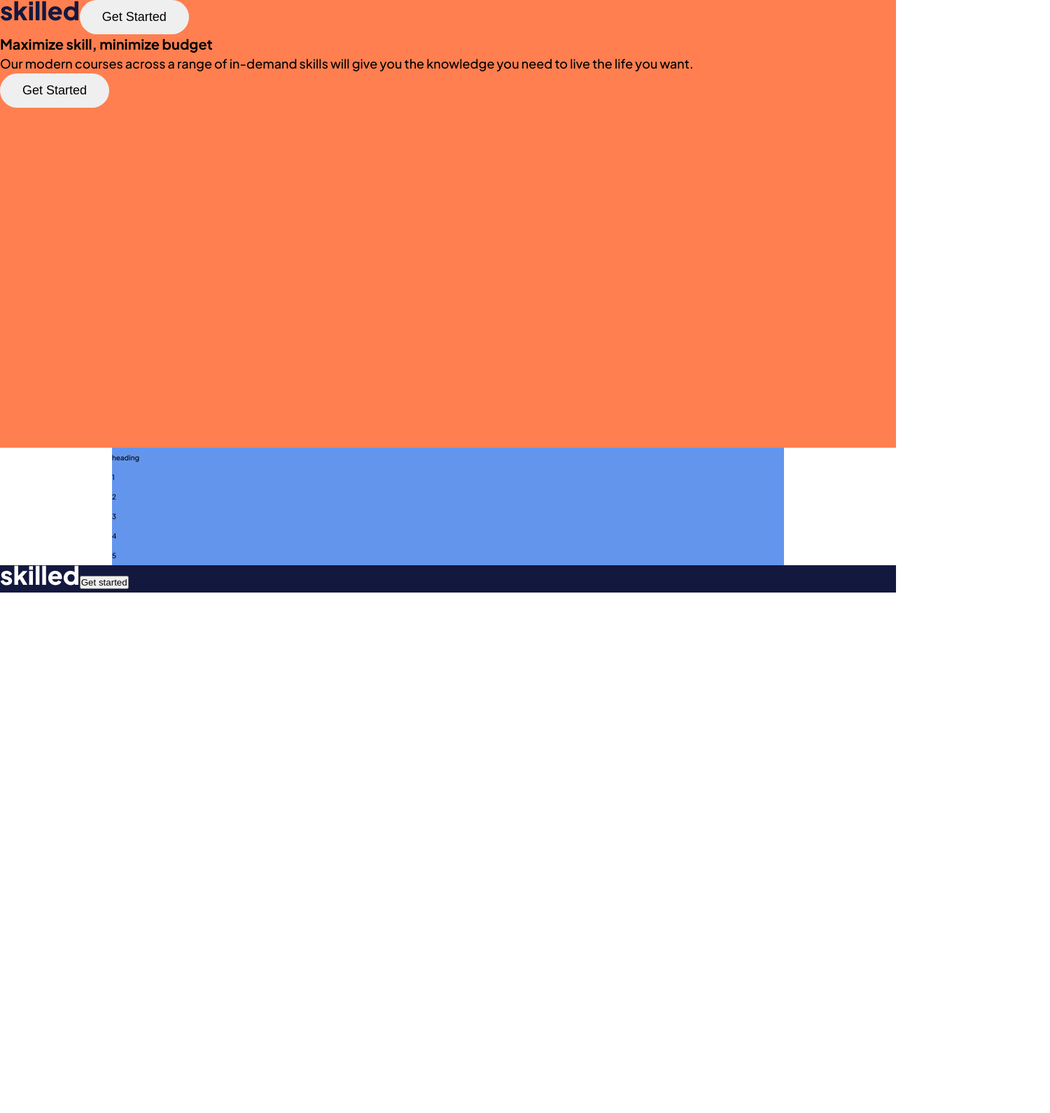
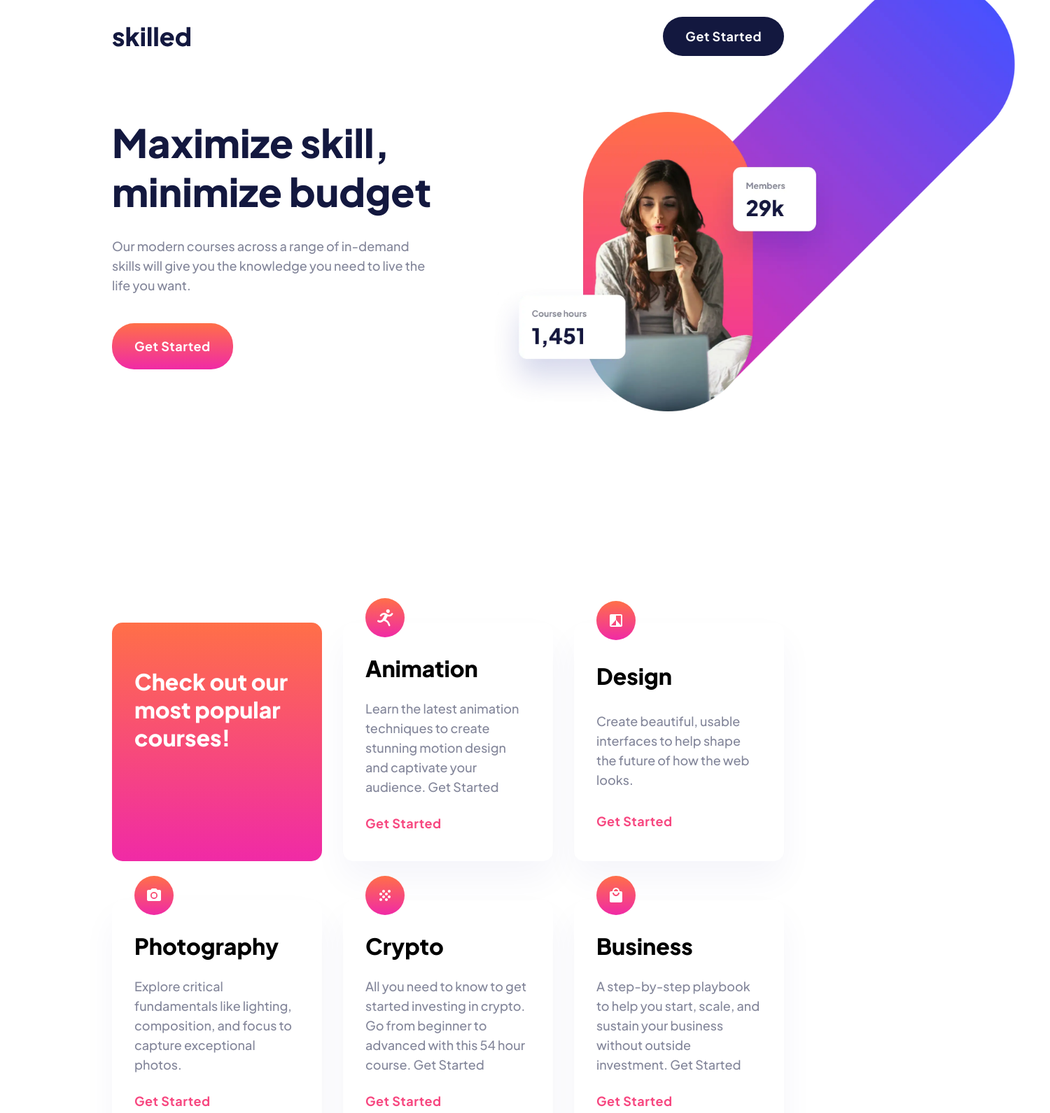
Before and after one commit to pl91/e-learning-landingpage, a website built with Parcel: page src/index.html in a window 1280 px wide. Shown: the top 1591 px of the page at 70% size, 1500 px wide, since content can reach past the window. Before the commit the page ends 847 px from the top, so only its background shows below. Built offline with nearby package versions, Linux system fonts and the light colour scheme.

Commit message:
header, courses, large-screen

```diff
--- a/src/index.html
+++ b/src/index.html
@@ -21,47 +21,88 @@
     <title>Frontend Mentor | Skilled e-learning landing page</title>
   </head>
   <body class="container">
+    <!-- header start -->
     <header class="header">
       <img src="./assets/logo-dark.svg" alt="logo" class="header__logo" />
-      <button class="btn header__btn">Get Started</button>
+      <button class="btn btn--1">Get Started</button>
       <div class="header__heading">
-        <h1 class="heading-1">Maximize skill, minimize budget</h1>
-        <p class="body-m">Our modern courses across a range of in-demand skills will give you the
-          knowledge you need to live the life you want.</p>
-        <button class="btn heading__btn">Get Started</button>
+        <h1 class="heading-xl">Maximize skill, minimize budget</h1>
+        <p class="body-m">
+          Our modern courses across a range of in-demand skills will give you
+          the knowledge you need to live the life you want.
+        </p>
+        <button class="btn btn--2 pd-sm">Get Started</button>
       </div>
-      <!-- <img src="./assets/image-hero-desktop@2x.webp" alt="hero image" class="header__img"> -->
+      <div class="header__image-box">
+        <img
+          src="./assets/image-hero-desktop@2x.webp"
+          alt="hero image"
+          class="header__image"
+        />
+      </div>
     </header>
+    <!-- header end -->
 
+    <!-- courses start -->
     <section class="courses">
-      <div class="courses__heading">heading</div>
-      <div class="courses__animation">1</div>
-      <div class="courses__design">2</div>
-      <div class="courses__photography">3</div>
-      <div class="courses__crypto">4</div>
-      <div class="courses__business">5</div>
+      <!-- course heading -->
+      <div class="courses__heading">
+        <h2 class="heading-m">Check out our most popular courses!</h2>
+      </div>
+      <!-- course 1 -->
+      <div class="courses__description">
+        <img src="./assets/icon-animation.svg" alt="course icon" class="courses__icon">
+        <h3 class="heading-sm">Animation</h3>
+        <p class="body-m">Learn the latest animation techniques to create stunning motion
+          design and captivate your audience.
+          Get Started</p>
+        <a href="#" class="courses__cta">Get Started</a>
+      </div>
+      <!-- course 2 -->
+      <div class="courses__description">
+        <img src="./assets/icon-design.svg" alt="course icon" class="courses__icon">
+        <h3 class="heading-sm">Design</h3>
+        <p class="body-m">Create beautiful, usable interfaces to help shape the future of how the web looks.</p>
+        <a href="#" class="courses__cta">Get Started</a>
+      </div>
+      <!-- course 3 -->
+      <div class="courses__description">
+        <img src="./assets/icon-photography.svg" alt="course icon" class="courses__icon">
+        <h3 class="heading-sm">Photography</h3>
+        <p class="body-m">Explore critical fundamentals like lighting, composition, and focus to capture exceptional photos.</p>
+        <a href="#" class="courses__cta">Get Started</a>
+      </div>
+      <!-- course 4 -->
+      <div class="courses__description">
+        <img src="./assets/icon-crypto.svg" alt="course icon" class="courses__icon">
+        <h3 class="heading-sm">Crypto</h3>
+        <p class="body-m">All you need to know to get started investing in crypto. Go from beginner to advanced with this 54 hour course.
+          Get Started</p>
+        <a href="#" class="courses__cta">Get Started</a>
+      </div>
+      <!-- course 5 -->
+      <div class="courses__description">
+        <img src="./assets/icon-business.svg" alt="course icon" class="courses__icon">
+        <h3 class="heading-sm">Business</h3>
+        <p class="body-m">A step-by-step playbook to help you start, scale, and sustain your business without outside investment.
+          Get Started</p>
+        <a href="#" class="courses__cta">Get Started</a>
+      </div>
     </section>
+    <!-- courses end -->
 
+    <!-- footer start -->
     <footer class="footer">
       <div class="footer__content">
-        <img src="./assets/logo-light.svg" alt="logo" class="footer__logo">
+        <img src="./assets/logo-light.svg" alt="logo" class="footer__logo" />
         <button class="footer__btn">Get started</button>
       </div>
     </footer>
+    <!-- foother end -->
 
     <!-- Get Started
 
-  Our modern courses across a range of in-demand skills will give you the
-  knowledge you need to live the life you want.
 
-  Get Started
-
-  Check out our most popular courses!
-
-  Animation
-  Learn the latest animation techniques to create stunning motion
-  design and captivate your audience.
-  Get Started
 
   Design
   Create beautiful, usable interfaces to help shape the future of
--- a/src/scss/_abstracts.scss
+++ b/src/scss/_abstracts.scss
@@ -26,6 +26,15 @@
     transform: translate(-50%, -50%);
   }
 
+// UTILITY CLASS
+.pd-sm {margin-top: 1rem;}
+.pd-md {margin-top: 2rem;}
+.pd-lg {margin-top: 3rem;}
+
+.pu-sm {margin-bottom: 1rem;}
+.pu-md {margin-bottom: 2rem;}
+.pu-lg {margin-bottom: 3rem;}
+
 // RESPONSIVE BREAKPOINTS
 $bp-xl: 75em; //   1200px / 16 = 75em
 $bp-l: 62.5em; //   1000px / 16 = 62.5em
--- a/src/scss/_base.scss
+++ b/src/scss/_base.scss
@@ -13,9 +13,7 @@ html {
 }
 
 body {
-    font-family: 'Plus Jakarta Sans', sans-serif;
-    font-weight: 500;
-    line-height: 2.8rem;
+    overflow-x: hidden;
 }
 
 .container {
--- a/src/scss/_courses.scss
+++ b/src/scss/_courses.scss
@@ -1,6 +1,53 @@
 .courses {
-    grid-row: 2 / 3;
-    grid-column: middle-start / middle-end;
+  grid-row: 2 / 3;
+  grid-column: middle-start / middle-end;
 
-    background-color: cornflowerblue;
+  display: grid;
+  grid-template-columns: repeat(3, 1fr);
+  grid-template-rows: repeat(2, 1fr);
+  column-gap: 3rem;
+  row-gap: 5.6rem;
+
+  margin-top: 25rem;
+  margin-bottom: 14rem;
+
+  &__icon {
+    width: 5.6rem;
+    height: 5.6rem;
+    margin-top: -3.5rem;
+  }
+
+  &__heading {
+    @include gradient-primary;
+    border-radius: 1.5rem;
+    padding: 6.4rem 3.2rem 13.8rem 3.2rem;
+    color: var(--color-white);
+  }
+
+  &__description {
+    display: flex;
+    flex-direction: column;
+    border-radius: 1.5rem;
+    justify-content: space-around;
+    gap: 2.4rem;
+    padding: 0 3.2rem 4rem 3.2rem;
+    box-shadow: 0px 25px 50px rgba(6, 22, 141, 0.0442381);
+  }
+
+  &__cta {
+    &,
+    &:link,
+    &:visited {
+      text-transform: capitalize;
+      text-decoration: none;
+      transition: all 0.2s;
+      font-size: 1.8rem;
+      font-weight: 700;
+      line-height: 2.8rem;
+      letter-spacing: 0.5px;
+      color: var(--color-pink-2);
+      cursor: pointer;
+    //   padding-top: 2.4rem;
+    }
+  }
 }
--- a/src/scss/_header.scss
+++ b/src/scss/_header.scss
@@ -1,6 +1,36 @@
 .header {
     grid-row: 1 / 2;
-    grid-column: full-start / full-end;
+    grid-column: middle-start / middle-end;
 
-    background-color: coral;
+    padding: 2.4rem 0 2.4rem 0 ;
+    display: grid;
+    justify-content: space-between;
+    grid-template-rows: min-content 1fr;
+    grid-template-columns: minmax(30rem, max-content) max-content;
+    align-items: center;
+
+    &__logo {
+
+    }
+
+    &__heading {
+        max-width: 45.7rem;
+        display: flex;
+        flex-direction: column;
+        align-items: flex-start;
+        gap: 3rem;
+    }
+
+    &__image-box {
+       width: 50vw;
+       width: 80rem;
+       position: absolute;
+       top: -8rem;
+       right: -22rem;
+    }
+
+    &__image {
+        width: 100%;
+        display: block;
+    }
 }
--- a/src/scss/_typography.scss
+++ b/src/scss/_typography.scss
@@ -10,6 +10,7 @@ body {
   font-weight: 800;
   font-size: 5.6rem;
   line-height: 7rem;
+  color: var(--color-blue-2);
 }
 
 .heading-l {
@@ -32,8 +33,8 @@ body {
 
 // BODY
 .body-m {
-  font-weight: 500;
   font-size: 1.8rem;
+  color: var(--color-grey);
 }
 
 .body-sm {
@@ -51,14 +52,29 @@ body {
       padding: 1.4rem 3.2rem;
       display: inline-block;
       border-radius: 2.8rem;
-      /* transition must be declared on the initial state of an element
-      and handles all transformations on the element as well as pseudo-elements */
       transition: all 0.2s;
       position: relative;
+      font-family: inherit;
       font-size: 1.8rem;
-
-      // Change for the <button> element
+      font-weight: 700;
+      line-height: 2.8rem;
+      letter-spacing: .5px;
+      color: var(--color-white);
       border: none;
       cursor: pointer;
     }
+
+    &--1 {
+      background-color: var(--color-blue-2);
+    }
+
+    &--2 {
+      @include gradient-primary;
+      padding: 1.9rem 3.2rem;
+      border-radius: 3.15rem;
+    }
+
+    &--3 {
+      @include gradient-secondary;
+    }
 }
```
